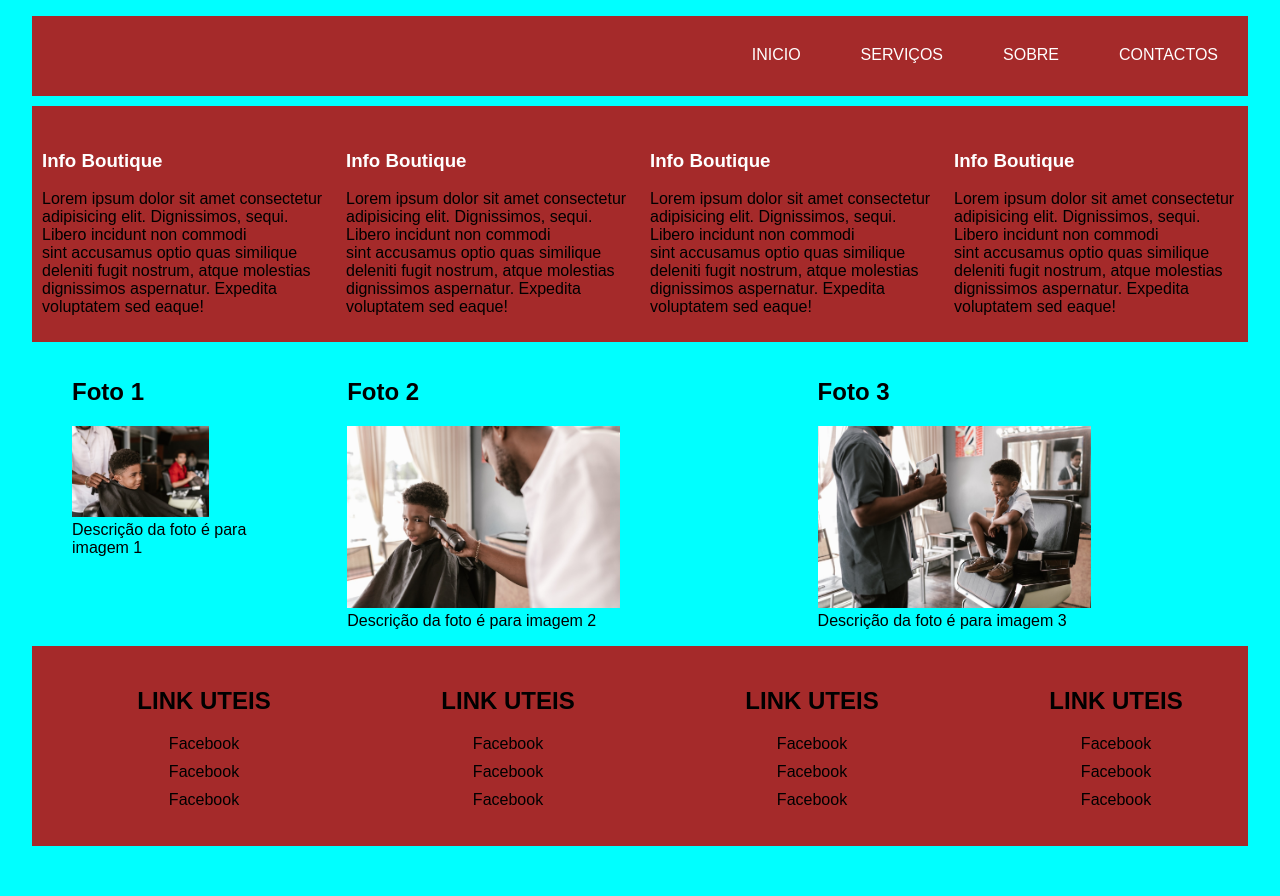
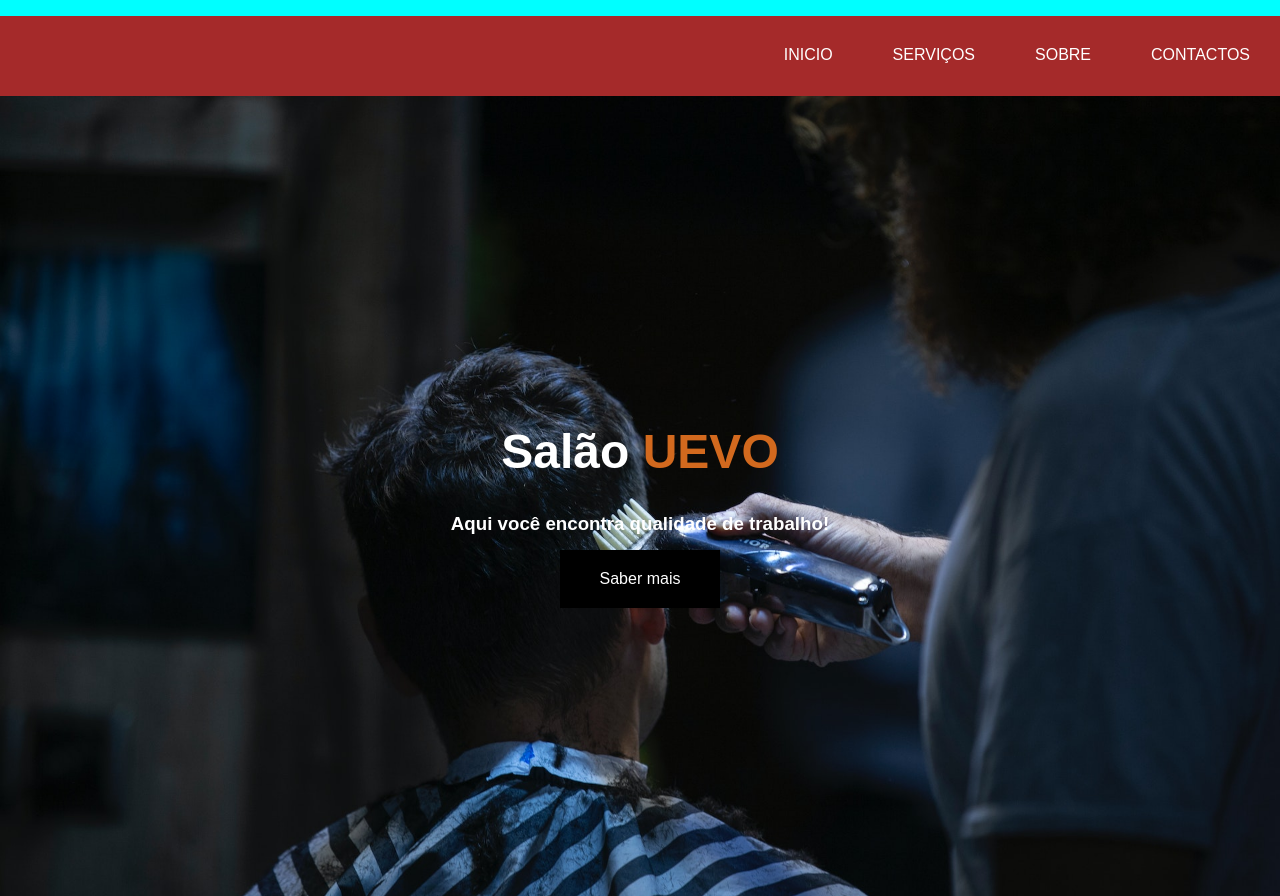
Before and after one commit to aldimiro-alfredo/formacao-unitelCode, a plain HTML site: page index.html in a window 1280 px wide. Shown: the top 896 px of the page. Before the commit the page ends 846 px from the top, so only its background shows below. Drawn offline with Linux system fonts and the light colour scheme.

Commit message:
this commit add bgImage

```diff
--- a/index.html
+++ b/index.html
@@ -20,6 +20,11 @@
         </nav>
     </header>
     <!---------------------------------------->
+    <section class="img_fundo">
+        <h1>Salão <span>UEVO</span></h1>
+        <h3>Aqui você encontra qualidade de trabalho!</h3>
+        <a class="button" href="#">Saber mais</a>
+    </section>
 
     <!----------- SESSÃO DE INFORMAÇÃO--------->
     <section class="info-boutique">
--- a/style.css
+++ b/style.css
@@ -12,7 +12,7 @@ body{
 header{
     background-color: brown;
     height: 80px;
-    max-width: 95%;
+    max-width: 100%;
     margin: auto;
 }
 
@@ -39,7 +39,7 @@ header{
 
 .info-boutique{
     background-color: brown;
-    max-width: 95%;
+    max-width: 100%;
     margin: auto;
     margin-top: 10px;
     display: flex;
@@ -56,7 +56,7 @@ header{
     text-align: justify;
 }
 .fotos-boutique{
-    max-width: 95%;
+    max-width: 100%;
     margin: auto;
     display: flex;
     flex-direction: row;
@@ -79,7 +79,7 @@ header{
 
 .rodape{
     background-color: brown;
-    max-width: 95%;
+    max-width: 100%;
     margin: auto;
     height: 200px;
     display: flex;
@@ -96,3 +96,37 @@ header{
     list-style: none;
     text-align: center;
 }
+
+.img_fundo{
+    background-image: url(./img/home1.jpg);
+    background-repeat: no-repeat;
+    background-size: cover;
+    background-position: center;
+    min-height: 100vh;
+    display: flex;
+    flex-direction: column;
+    justify-content: center;
+    align-items: center;
+}
+
+.img_fundo h1{
+    color: white;
+    font-size: 3rem;
+    margin-bottom: 15px;
+}
+
+.img_fundo span{
+    color: chocolate;
+}
+
+.img_fundo h3{
+    color: white;
+    margin-bottom: 15px;
+}
+
+.button {
+    padding: 20px 40px;
+    background-color: black;
+    color: white;
+    text-decoration: none;
+}
```
